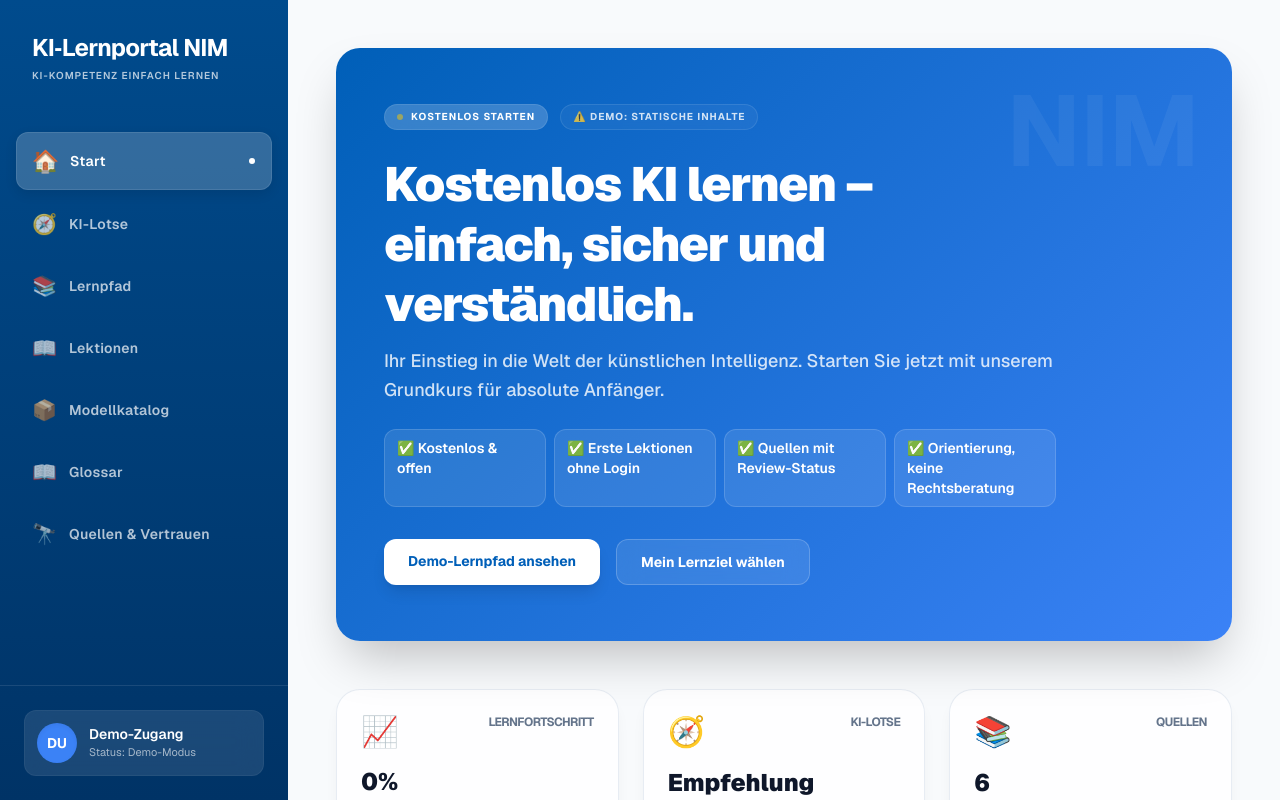
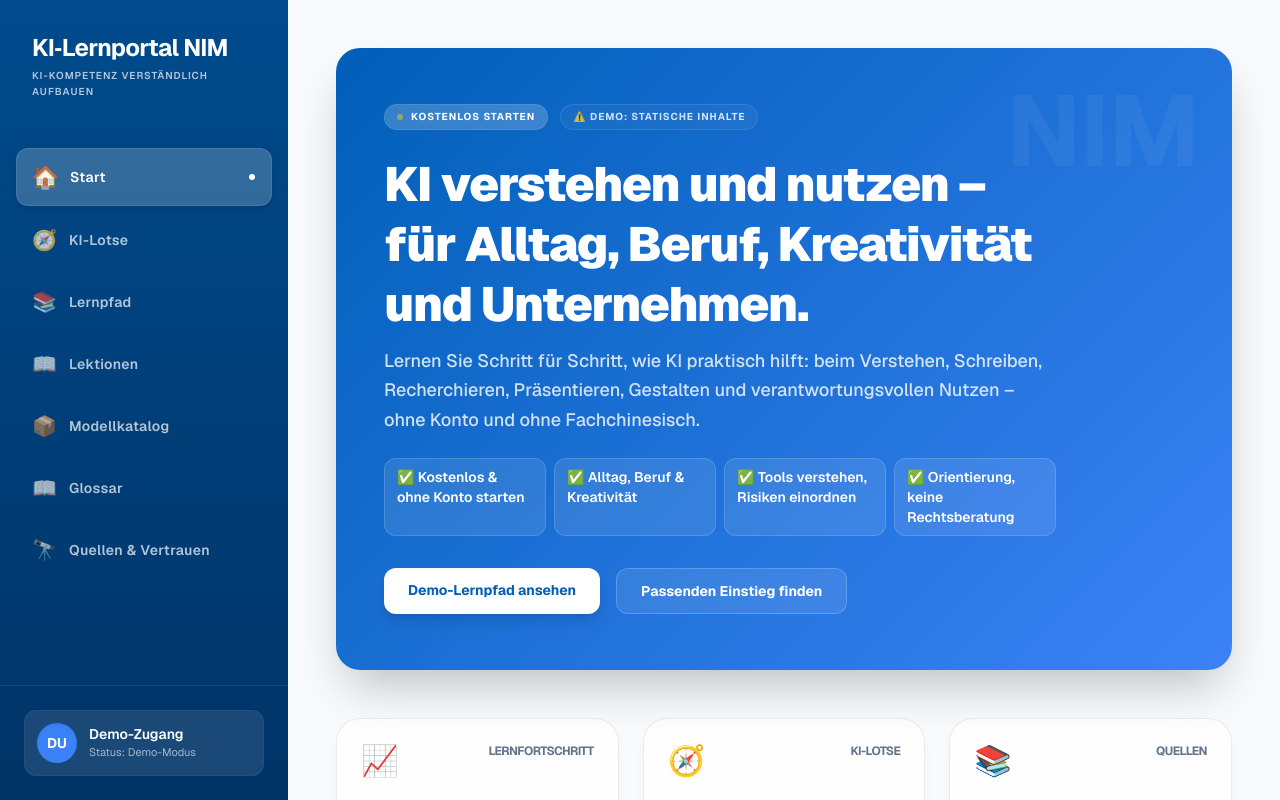
Before and after one commit to smartlivingberlin/ki-lernportal-nim, a Next.js app in the folder apps/web/: page / in a window 1280 px wide. Shown: the top 800 px of the page. Built offline with nearby package versions, Linux system fonts and the light colour scheme.

Commit message:
fix: broaden portal positioning copy

```diff
--- a/apps/web/src/app/layout.tsx
+++ b/apps/web/src/app/layout.tsx
@@ -14,7 +14,7 @@ const geistMono = Geist_Mono({
 
 export const metadata: Metadata = {
   title: "KI-Lernportal NIM",
-  description: "Adaptives, barrierearmes KI-Lernportal für Einsteiger",
+  description: "KI-Kompetenz für Alltag, Beruf, Kreativität und Organisationen – verständlich, geführt und barrierearm.",
 };
 
 export default function RootLayout({
--- a/apps/web/src/app/page.tsx
+++ b/apps/web/src/app/page.tsx
@@ -35,7 +35,7 @@ export default function Home() {
       <aside className="hidden lg:flex flex-col w-72 sidebar-gradient text-white fixed inset-y-0 left-0 z-50">
         <div className="p-8">
           <h1 className="text-2xl font-bold tracking-tight">KI‑Lernportal NIM</h1>
-          <p className="text-[10px] opacity-70 mt-1 uppercase tracking-widest font-semibold">KI-Kompetenz einfach lernen</p>
+          <p className="text-[10px] opacity-70 mt-1 uppercase tracking-widest font-semibold">KI-Kompetenz verständlich aufbauen</p>
         </div>
         <nav className="flex-1 px-4 space-y-1.5 mt-4">
           {navItems.map((item) => (
@@ -113,14 +113,14 @@ export default function Home() {
                 </div>
               </div>
               <div className="max-w-2xl space-y-3">
-                <h2 className="text-3xl md:text-5xl font-black tracking-tight leading-tight">Kostenlos KI lernen – einfach, sicher und verständlich.</h2>
+                <h2 className="text-3xl md:text-5xl font-black tracking-tight leading-tight">KI verstehen und nutzen – für Alltag, Beruf, Kreativität und Unternehmen.</h2>
                 <p className="text-base md:text-lg text-white/80 leading-relaxed font-medium">
-                  Ihr Einstieg in die Welt der künstlichen Intelligenz. Starten Sie jetzt mit unserem Grundkurs für absolute Anfänger.
+                  Lernen Sie Schritt für Schritt, wie KI praktisch hilft: beim Verstehen, Schreiben, Recherchieren, Präsentieren, Gestalten und verantwortungsvollen Nutzen – ohne Konto und ohne Fachchinesisch.
                 </p>
                 <div className="mt-6 grid gap-2 sm:grid-cols-2 lg:grid-cols-4 text-sm">
-                  <span className="rounded-xl bg-white/10 border border-white/15 px-3 py-2 font-semibold">✅ Kostenlos & offen</span>
-                  <span className="rounded-xl bg-white/10 border border-white/15 px-3 py-2 font-semibold">✅ Erste Lektionen ohne Login</span>
-                  <span className="rounded-xl bg-white/10 border border-white/15 px-3 py-2 font-semibold">✅ Quellen mit Review-Status</span>
+                  <span className="rounded-xl bg-white/10 border border-white/15 px-3 py-2 font-semibold">✅ Kostenlos & ohne Konto starten</span>
+                  <span className="rounded-xl bg-white/10 border border-white/15 px-3 py-2 font-semibold">✅ Alltag, Beruf & Kreativität</span>
+                  <span className="rounded-xl bg-white/10 border border-white/15 px-3 py-2 font-semibold">✅ Tools verstehen, Risiken einordnen</span>
                   <span className="rounded-xl bg-white/10 border border-white/15 px-3 py-2 font-semibold">✅ Orientierung, keine Rechtsberatung</span>
                 </div>
               </div>
@@ -129,7 +129,7 @@ export default function Home() {
                   Demo-Lernpfad ansehen
                 </a>
                 <a href="#navigator" className="bg-white/10 backdrop-blur-md text-white border border-white/20 px-6 py-3 rounded-xl font-bold hover:bg-white/20 transition-all text-sm">
-                  Mein Lernziel wählen
+                  Passenden Einstieg finden
                 </a>
               </div>
             </div>
@@ -205,7 +205,7 @@ export default function Home() {
           {/* Learning Paths Preview */}
           <section id="lernpfad" className="space-y-6">
             <div className="flex items-center justify-between">
-               <h3 className="text-2xl font-bold tracking-tight">Lernpfade für Einsteiger</h3>
+               <h3 className="text-2xl font-bold tracking-tight">Lernpfade für den Einstieg</h3>
                <span className="text-xs font-bold text-nim-secondary uppercase bg-slate-100 px-3 py-1 rounded-full">{publicLearningPaths.length} Pfade verfügbar</span>
             </div>
             <div className="grid grid-cols-1 sm:grid-cols-2 lg:grid-cols-3 gap-6">
@@ -221,7 +221,7 @@ export default function Home() {
               <div>
                 <h3 className="text-2xl font-bold tracking-tight">Aktive Lektionen</h3>
                 <p className="text-sm text-nim-secondary mt-1">
-                  Die Inhalte aus dem Anfängerpfad sind hier als lesbare Lernkarten sichtbar.
+                  Die Inhalte aus dem Startpfad sind hier als lesbare Lernkarten sichtbar.
                 </p>
               </div>
               <span className="text-xs font-bold text-nim-secondary uppercase bg-slate-100 px-3 py-1 rounded-full w-fit">
@@ -358,7 +358,7 @@ export default function Home() {
             <div>
               <h3 className="font-black text-nim-primary text-lg">KI-Lernportal NIM</h3>
               <p className="mt-2 leading-relaxed">
-                Kostenloses Lern- und Orientierungsportal für KI-Grundlagen, sichere Nutzung und Quellenkompetenz.
+                Lern- und Orientierungsportal für KI-Kompetenz in Alltag, Beruf, Kreativarbeit und Organisationen.
                 Inhalte werden mit Quellen und Review-Status angezeigt. Keine Garantie auf Vollständigkeit.
               </p>
               <p className="mt-2 text-xs">
```
